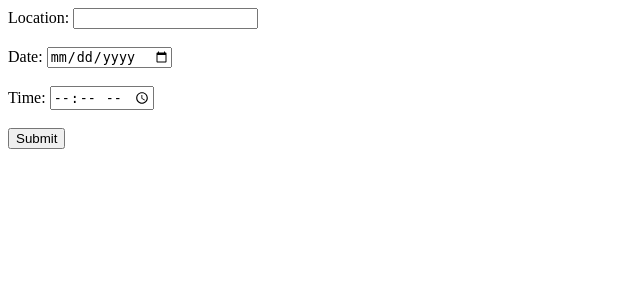
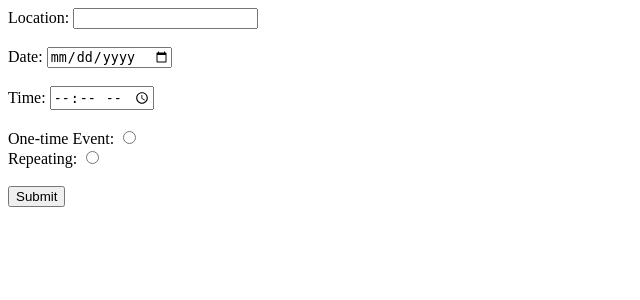
Before and after one commit to 3d-boi/Random-Outing-Planner, a Flask app: page /suggest in a window 1280 px wide. Shown: the top 300 px of the page, without its empty margins (0-640 px from the left). Run offline with Flask 3, Linux system fonts and the light colour scheme.

Commit message:
The form now saves date into csv files 🧠

```diff
--- a/Flask Web App/app.py
+++ b/Flask Web App/app.py
@@ -1,4 +1,5 @@
 from flask import Flask, render_template, request
+import csv
 
 app = Flask(__name__)
 
@@ -19,9 +20,21 @@ def voteno():
 @app.route('/suggest', methods = ["GET","POST"])
 def suggest():
     if request.method == "POST":
+        # Receive all the info from the HTML form.
         location = request.form.get('location')
         date = request.form.get('date')
         time = request.form.get('time')
+        is_repeating = request.form.get('frequency')
+
+        #Check id the plan is repeating or not.
+        if eval(is_repeating):
+            with open('Flask Web App/repeating.csv','a') as csv_repeating:
+                csv_repeating.write(f'\n{location},{date},{time}')
+            csv_repeating.close()
+        else:
+            with open('Flask Web App/onetime.csv','a') as csv_onetime:
+                csv_onetime.write(f'\n{location},{date},{time}')
+            csv_onetime.close()
         return render_template('suggested.html')
     return render_template('suggest.html')
 
--- /dev/null
+++ b/Flask Web App/onetime.csv
@@ -0,0 +1,2 @@
+location,date,time
+The school,2024-06-12,16:16
--- /dev/null
+++ b/Flask Web App/repeating.csv
@@ -0,0 +1,3 @@
+location,date,time
+The mall,2024-06-12,16:16
+The school,2024-06-12,16:16
--- a/Flask Web App/templates/suggest.html
+++ b/Flask Web App/templates/suggest.html
@@ -3,7 +3,7 @@
 <head>
     <meta charset="UTF-8">
     <meta name="viewport" content="width=device-width, initial-scale=1.0">
-    <title>Document</title>
+    <title>Suggest an Outing</title>
 </head>
 <body>
     <form action="{{ url_for("suggest")}}" method="post">
@@ -19,6 +19,13 @@
         <input type="time" name="time">
         <br>
         <br>
+        <label>One-time Event:</label>
+        <input type="radio" name="frequency" value="False">
+        <br>
+        <label>Repeating:</label>
+        <input type="radio" name="frequency" value="True">
+        <br>
+        <br>
         <input type="submit">
     </form>
 </body>
```
